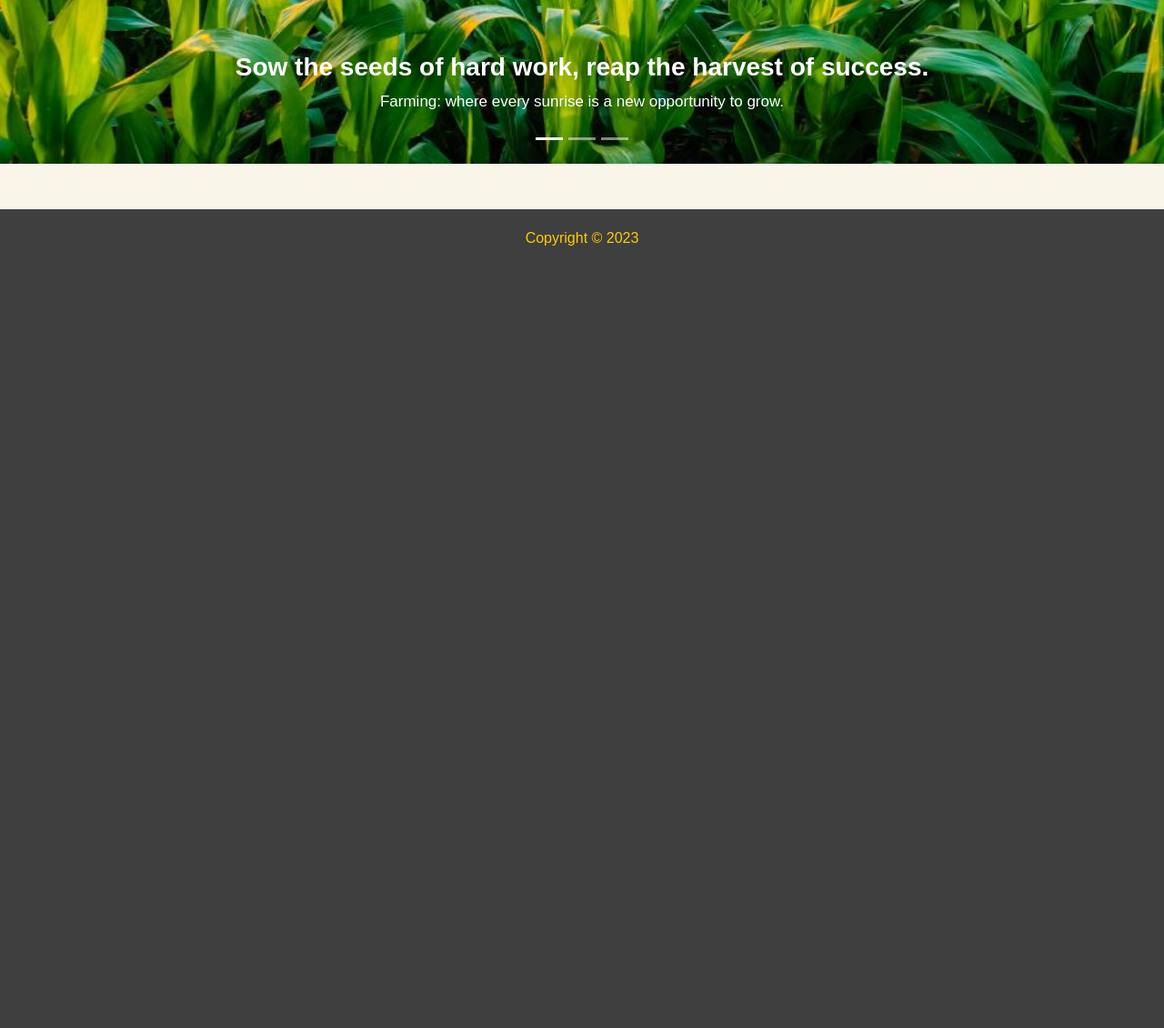
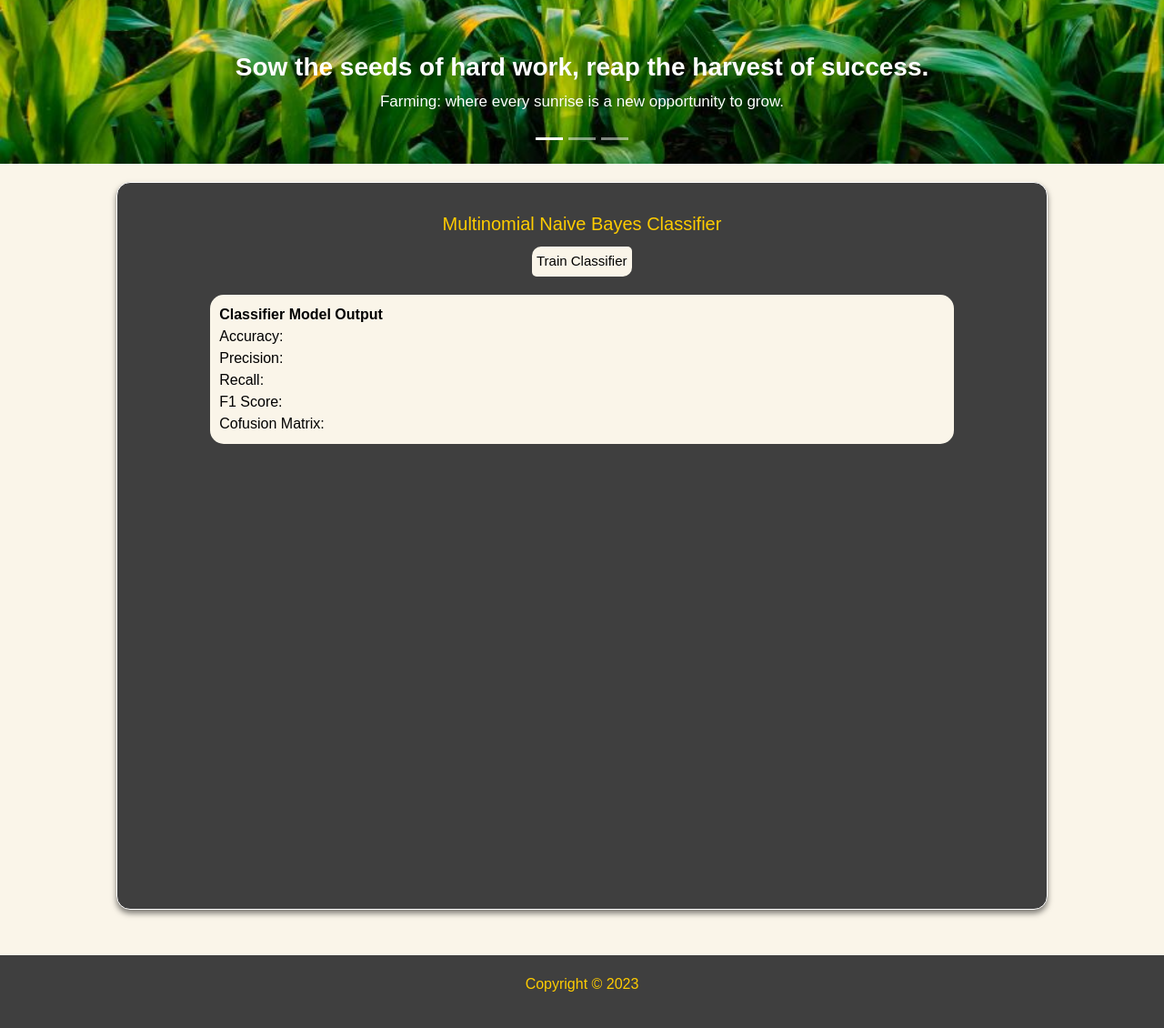
Before and after one commit to GeneDev123/binhi, a Django app: page / in a window 1280 px wide. Shown: the part 590-1720 px from the top of the page at 91% size. Before the commit the page ends 860 px from the top, so only its background shows below. Run offline with Django 4.2, Linux system fonts and the light colour scheme; the visitor is signed in with stand-in values (Sample User, id 1).

Commit message:
Added frontend and backend functionality for training of Multinomial Naive Bayes classifier.

```diff
--- a/binhi/main/templates/main/home.html
+++ b/binhi/main/templates/main/home.html
@@ -3,7 +3,31 @@
 {% load static %}
 
 {% block body %}
-  <div id="main-container" class="">
 
+  <input type='text' value="{% url 'train_classifier' %}" id="train-classifier-var" style="display: none;"></input>
+
+  <div id="home-page">
+    <div class="naive-bayes-container">
+
+      <div class="container-title">
+        Multinomial Naive Bayes Classifier
+      </div>
+
+      <div id="train-classifier-btn">
+        Train Classifier
+      </div>
+
+      <div class="classifier-training-output-container">
+        <div class="classifier-training-output">
+          <span>Classifier Model Output</span>
+          <div class="accuracy">Accuracy: [[ accuracy ]]</div>
+          <div class="precision">Precision: [[ precision ]]</div>
+          <div class="recall">Recall: [[ recall ]]</div>
+          <div class="f1-score">F1 Score: [[ f1Score ]]</div>
+          <div class="confusion-mat">Cofusion Matrix: [[ confusionMat ]]</div>
+        </div>
+      </div>
+
+    </div>
   </div>
 {% endblock %}
--- a/binhi/main/urls.py
+++ b/binhi/main/urls.py
@@ -10,4 +10,6 @@ urlpatterns = [
   path('', views.home, name='home'),
 
   path('logout/', views.user_logout, name='logout'),
+  path('train-classifier/', views.train_classifier, name='train_classifier'),
+
 ]
--- a/binhi/main/views.py
+++ b/binhi/main/views.py
@@ -3,9 +3,12 @@ from django.contrib.auth.forms import AuthenticationForm
 from django.http import HttpResponse
 from django.contrib.auth import login, logout
 from django.contrib.auth.decorators import login_required
+from django.http import JsonResponse
 
 from .forms import CustomUserCreationForm, UserUpdateForm
 from .models import CustomUser
+
+from . import training
 
 def user_login_and_register(request, login_or_register_param):
   if request.user.is_authenticated:
@@ -41,6 +44,18 @@ def home(request):
   return render(request, 'main/home.html', context)
 
 @login_required(login_url='/accounts/login/')
+def train_classifier(request):
+  context = {}
+
+  context = training.train_classifier()
+
+  return JsonResponse({
+    'message': 'Function executed successfully',
+    'data': context,
+  })
+
+
+@login_required(login_url='/accounts/login/')
 def vegetable_recommendations(request):
   return render(request, 'main/vegetable_recommendations.html')
 
```
Also changed, not shown: binhi/main/static/main/js/modules/Main-App.js (+33 -3 lines).
